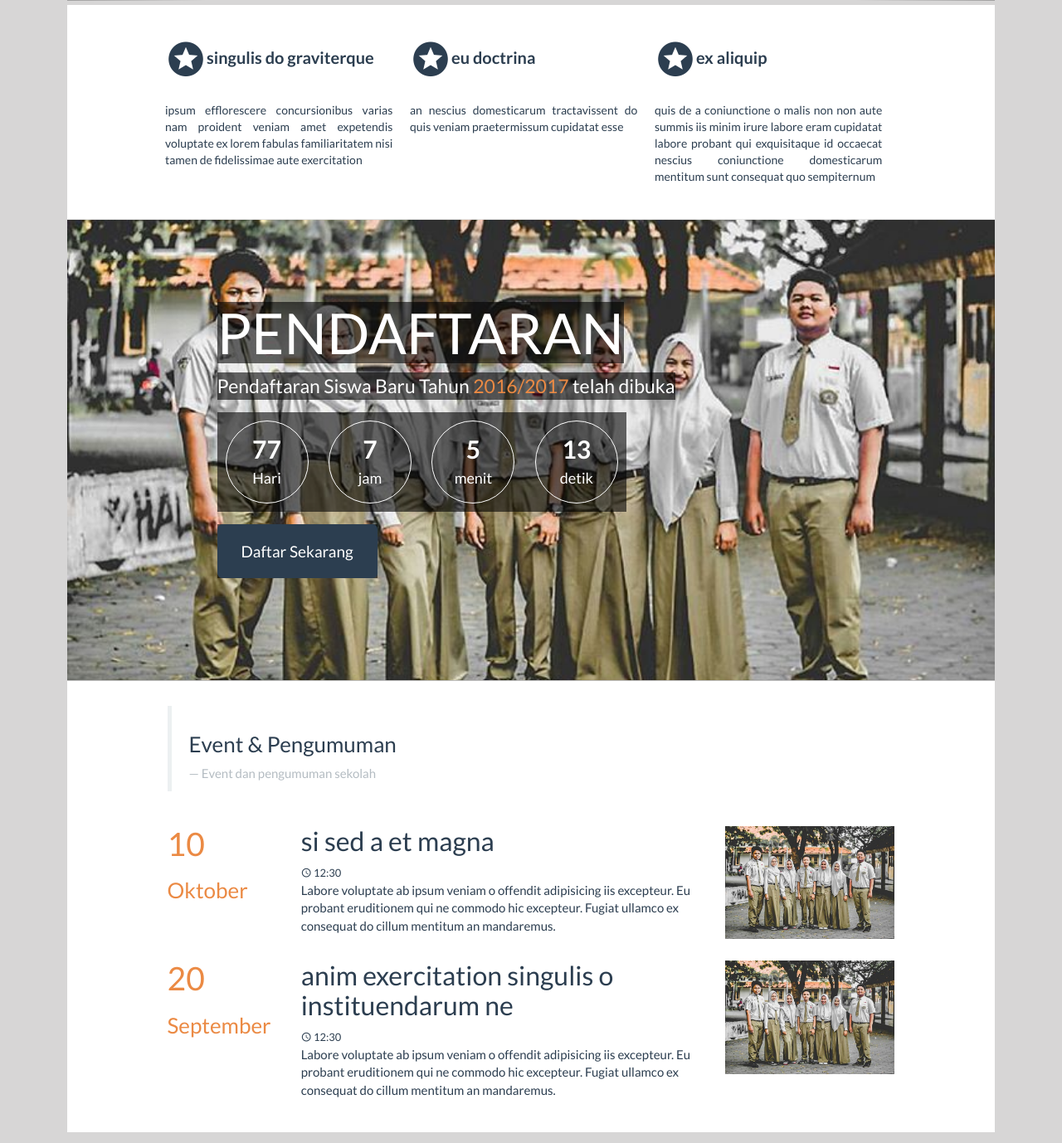
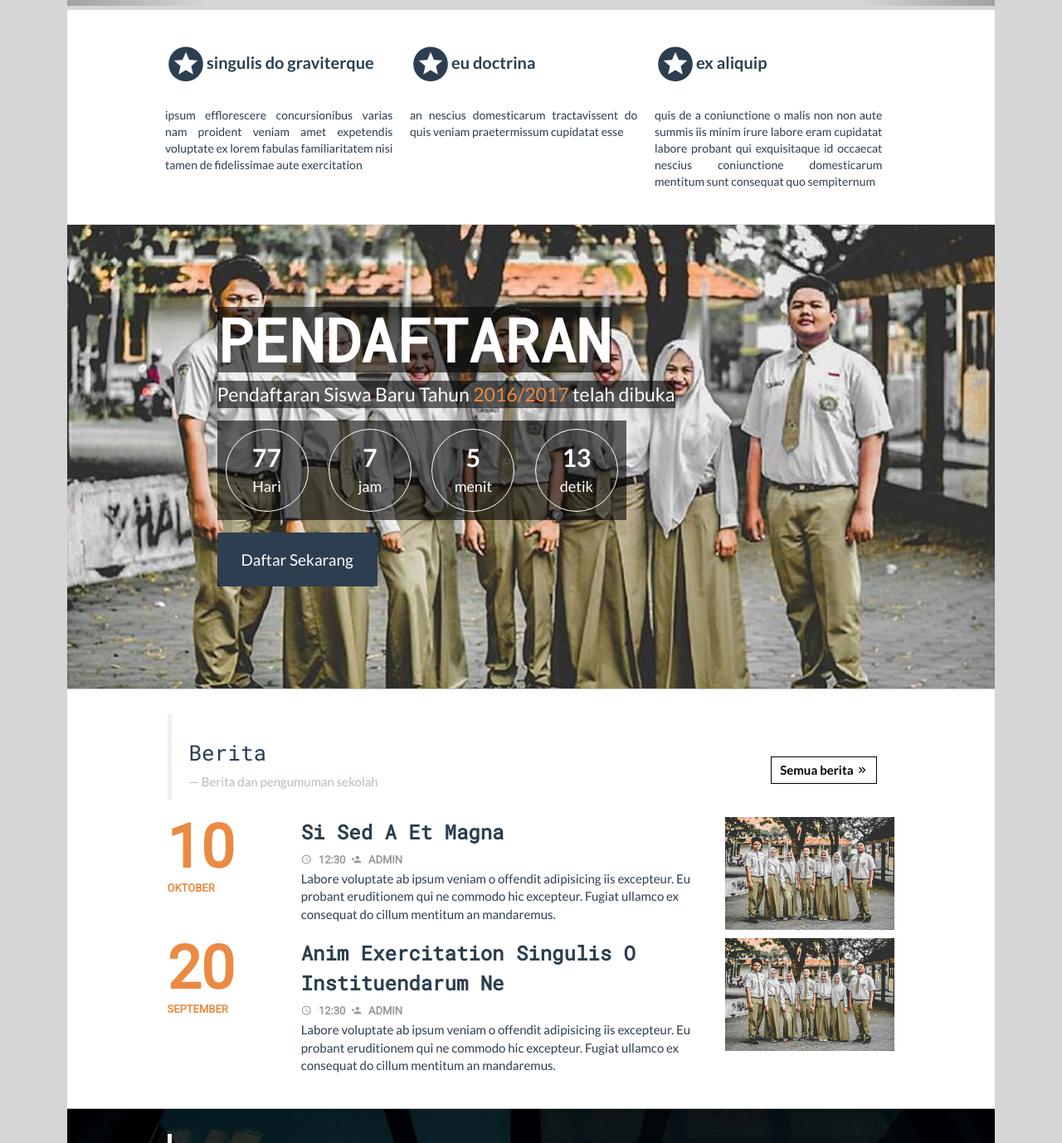
Before and after one commit to mientz/webprofilesma, a PHP site: page / in a window 1280 px wide. Shown: the part 653-2031 px from the top of the page at 83% size. Run offline with PHP 8.4, Linux system fonts and the light colour scheme.

Commit message:
finishing home page

```diff
--- a/index.html
+++ b/index.html
@@ -11,26 +11,26 @@
     <link href="res/css/themes/theme-eb8a44.css" rel="stylesheet">
     <link href="res/css/animate.css" rel="stylesheet">
     <link href="res/css/materialdesignicons.min.css" rel="stylesheet">
-    <link href="https://fonts.googleapis.com/css?family=Lato" rel="stylesheet">
+    <link href="https://fonts.googleapis.com/css?family=Lato|Roboto|Roboto+Mono&amp;subset=latin-ext" rel="stylesheet">
 </head>
 
 <body>
     <div class="row wraper">
-        <div class="col-lg-11 col-sm-12 col-xs-12 container">
-        <!--header-->
+        <div class="col-md-11 col-xs-12 container">
+            <!--header-->
             <!--social header (#1 header)-->
-            <div class="col-lg-12 social-header">
-                <div class="col-lg-4 col-lg-offset-1 social-left">
+            <div class="col-md-12 social-header">
+                <div class="col-md-4 col-md-offset-1 social-left">
                     Telp : (031) 3095132 <span class="separator">|</span> humas@sman1bangkalan.sch.id
                 </div>
-                <div class="col-lg-6 social-right hidden-xs hidden-sm">
+                <div class="col-md-6 social-right hidden-xs hidden-sm">
                     <i class="mdi mdi-facebook-box"></i>
                     <span class="separator">&nbsp;</span>
                     <i class="mdi mdi-twitter-box"></i>
                 </div>
             </div>
             <!--Navigationbar header (#2 Header)-->
-            <div class="col-lg-12 header">
+            <div class="col-md-12 header">
                 <nav class="navbar navbar-default">
                     <div class="container-fluid">
                         <div class="navbar-header">
@@ -120,9 +120,9 @@
                 </nav>
             </div>
 
-        <!--content area-->
+            <!--content area-->
             <!--carrousel slideshow area-->
-            <div class="col-lg-12 carousel-area">
+            <div class="col-md-12 carousel-area">
                 <div id="carousel-example-generic" class="carousel slide" data-ride="carousel">
                     <!-- Indicators -->
                     <ol class="carousel-indicators">
@@ -160,41 +160,43 @@
             </div>
 
             <!--three text after carousel-->
-            <div class="col-lg-12 col-sm-12 testimonial-area">
-                <div class="col-lg-12">
-                    <div class="col-lg-10 col-lg-offset-1">
-                        <div class="col-lg-4 animated pulse">
-                            <i class="mdi mdi-star-circle"></i> <h4>singulis do graviterque</h4><br>
+            <div class="col-md-12 col-xs-12 testimonial-area">
+                <div class="col-md-12">
+                    <div class="col-md-10 col-md-offset-1">
+                        <div class="col-md-4 animated pulse">
+                            <i class="mdi mdi-star-circle"></i>
+                            <h4>singulis do graviterque</h4>
+                            <br>
                             <p>
-                                ipsum efflorescere concursionibus varias nam proident veniam amet expetendis
-                                voluptate ex lorem fabulas familiaritatem nisi tamen de fidelissimae aute
-                                exercitation
+                                ipsum efflorescere concursionibus varias nam proident veniam amet expetendis voluptate ex lorem fabulas familiaritatem nisi tamen de fidelissimae aute exercitation
                             </p>
                         </div>
-                        <div class="col-lg-4 animated pulse">
-                            <i class="mdi mdi-star-circle"></i> <h4>eu doctrina</h4><br>
+                        <div class="col-md-4 animated pulse">
+                            <i class="mdi mdi-star-circle"></i>
+                            <h4>eu doctrina</h4>
+                            <br>
                             <p>
-                                an nescius domesticarum tractavissent do quis veniam praetermissum cupidatat
-                                esse
+                                an nescius domesticarum tractavissent do quis veniam praetermissum cupidatat esse
                             </p>
                         </div>
-                        <div class="col-lg-4 animated pulse">
-                            <i class="mdi mdi-star-circle"></i> <h4>ex aliquip</h4><br>
+                        <div class="col-md-4 animated pulse">
+                            <i class="mdi mdi-star-circle"></i>
+                            <h4>ex aliquip</h4>
+                            <br>
                             <p>
-                                quis de a coniunctione o malis non non aute summis iis minim irure labore eram
-                                cupidatat labore probant qui exquisitaque id occaecat nescius coniunctione
-                                domesticarum mentitum sunt consequat quo sempiternum
+                                quis de a coniunctione o malis non non aute summis iis minim irure labore eram cupidatat labore probant qui exquisitaque id occaecat nescius coniunctione domesticarum mentitum sunt consequat quo sempiternum
                             </p>
                         </div>
                     </div>
                 </div>
             </div>
-            <div class="col-lg-12 col-sm-12 register-area">
-                <div class="col-lg-12">
-                    <div class="col-lg-10 col-lg-offset-1">
+            <div class="col-md-12 col-xs-12 register-area">
+                <div class="col-md-12">
+                    <div class="col-md-10 col-md-offset-1">
                         <div class="jumbotron">
                             <h1>PENDAFTARAN</h1>
-                            <p>Pendaftaran Siswa Baru Tahun <span>2016/2017</span> telah dibuka</p><br>
+                            <p>Pendaftaran Siswa Baru Tahun <span>2016/2017</span> telah dibuka</p>
+                            <br>
                             <p>
                                 <a class="btn btn-lg time-counter" id="hari">
                                     20<br><small>Hari</small>
@@ -208,68 +210,123 @@
                                 <a class="btn btn-lg time-counter" id="detik">
                                     20<br><small>Detik</small>
                                 </a>
-                            </p><br>
+                            </p>
+                            <br>
                             <p><a class="btn btn-primary btn-lg">Daftar Sekarang</a></p>
                         </div>
                     </div>
                 </div>
             </div>
-            <div class="col-lg-12 col-sm-12 event-area">
-                <div class="col-lg-12">
-                    <div class="col-lg-10 col-lg-offset-1">
+            <div class="col-md-12 col-xs-12 news-area">
+                <div class="col-md-12">
+                    <div class="col-md-10 col-md-offset-1">
                         <blockquote>
-                            <h3>Event & Pengumuman</h3>
-                            <small>Event dan pengumuman sekolah</small>
+                            <div class="pull-right">
+                                <a class="left  btn" href="#">Semua berita <i class="mdi mdi-chevron-double-right"></i></a>
+                            </div>
+                            <h3>Berita</h3>
+                            <small>Berita dan pengumuman sekolah</small>
                         </blockquote>
-                        <div class="col-lg-12">
-                            <div class="col-lg-2">
-                                <h1>10</h1><h3>Oktober</h3>
+                        <div class="col-md-12 col-xs-12">
+                            <div class="col-md-2">
+                                <h1>10</h1>
+                                <h3>Oktober</h3>
                             </div>
-                            <div class="col-lg-7">
-                                <h2>si sed a et magna</h2>
-                                <small><i class="mdi mdi-clock"></i> 12:30</small>
-                                <p>Labore voluptate ab ipsum veniam o offendit adipisicing iis excepteur.
-
-                                    Eu probant eruditionem qui ne commodo hic excepteur.
-
-                                    Fugiat ullamco ex consequat do cillum mentitum an mandaremus.</p>
+                            <div class="col-md-7">
+                                <h2 class="news-title">si sed a et magna</h2>
+                                <small><i class="mdi mdi-clock"></i> 12:30 &nbsp;<i class="mdi mdi-account-star"></i> Admin</small>
+                                <p>Labore voluptate ab ipsum veniam o offendit adipisicing iis excepteur. Eu probant eruditionem qui ne commodo hic excepteur. Fugiat ullamco ex consequat do cillum mentitum an mandaremus.</p>
                             </div>
-                            <div class="col-lg-3">
+                            <div class="col-md-3">
                                 <img src="res/img/13385771_255950824767690_1897064539_n.jpg" class="img-responsive" alt="Responsive image">
                             </div>
                         </div>
-                        <div class="col-lg-12">
-                            <div class="col-lg-2">
-                                <h1>20</h1><h3>September</h3>
+                        <div class="col-md-12">
+                            <div class="col-md-2">
+                                <h1>20</h1>
+                                <h3>September</h3>
                             </div>
-                            <div class="col-lg-7">
-                                <h2>anim exercitation singulis o instituendarum ne</h2>
-                                <small><i class="mdi mdi-clock"></i> 12:30</small>
-                                <p>Labore voluptate ab ipsum veniam o offendit adipisicing iis excepteur.
-
-                                    Eu probant eruditionem qui ne commodo hic excepteur.
-
-                                    Fugiat ullamco ex consequat do cillum mentitum an mandaremus.</p>
+                            <div class="col-md-7">
+                                <h2 class="news-title">anim exercitation singulis o instituendarum ne</h2>
+                                <small><i class="mdi mdi-clock"></i> 12:30 &nbsp;<i class="mdi mdi-account-star"></i> Admin</small>
+                                <p>Labore voluptate ab ipsum veniam o offendit adipisicing iis excepteur. Eu probant eruditionem qui ne commodo hic excepteur. Fugiat ullamco ex consequat do cillum mentitum an mandaremus.</p>
                             </div>
-                            <div class="col-lg-3">
+                            <div class="col-md-3">
                                 <img src="res/img/13385771_255950824767690_1897064539_n.jpg" class="img-responsive" alt="Responsive image">
                             </div>
                         </div>
                     </div>
                 </div>
             </div>
+            <div class="col-md-12 col-xs-12 event-area">
+                <div class="col-md-12">
+                    <div class="col-md-10 col-md-offset-1">
+                        <blockquote>
+                            <div class="controls pull-right">
+                                <a class="left mdi mdi-chevron-double-left btn" href="#carousel-example"data-slide="prev"></a>
+                                <a class="right mdi mdi-chevron-double-right btn" href="#carousel-example"data-slide="next"></a>
+                            </div>
+                            <h3>Event</h3>
+                            <small>Event sekolah dan komunitas</small>
+                        </blockquote>
+                        <div id="carousel-example" class="carousel slide hidden-xs" data-ride="carousel">
+                            <div class="carousel-inner">
+                                <div class="item active">
+                                    <div class="row">
+                                        <div class="col-md-4 col-xs-12">
+                                            <div class="col-item">
+                                                <div class="photo">
+                                                    <img src="res/img/13385771_255950824767690_1897064539_n.jpg" class="img-responsive" alt="a" />
+                                                </div>
+                                                <div class="info">
+                                                    <center>
+                                                        <button type="button" class="btn btn-default">
+                                                            20 Oktober 2016 20:30
+                                                        </button>
+                                                        <h3 class="title">Pendaftaran Murid Baru Dibuka</h3>
+                                                    </center>
+                                                </div>
+                                            </div>
+                                        </div>
+                                        <div class="col-md-4 col-xs-12">
+                                            <div class="col-item">
+                                                <div class="photo">
+                                                    <img src="res/img/46crftgyhuj.jpg" class="img-responsive" alt="a" />
+                                                </div>
+                                                <div class="info">
+                                                    <center>
+                                                        <button type="button" class="btn btn-default">
+                                                            20 Oktober 2016 20:30
+                                                        </button>
+                                                        <h3 class="title">Kemah Bhakti 2016</h3>
+                                                    </center>
+                                                </div>
+                                            </div>
+                                        </div>
+                                    </div>
+                                </div>
+                            </div>
+                        </div>
+                    </div>
+                </div>
+            </div>
         </div>
-
-
         <!--footer area-->
         <br>
-        <div class="col-lg-11 footer">
-            <div class="col-lg-12 first-footer">
-                <div class="col-lg-2 col-lg-offset-1 about">
-                    <img src="http://sman1bantaeng.sch.id/wp-content/uploads/2016/03/logo-1.png"><br><br>
-                    SMA Negeri 1 Bangkalan merupakan lembaga pendidikan tingkat menengah atas (SMA) yang pertama dan tertua di Kabupaten Bangkalan. Sekolah ini didirikan pada bulan Juli 1962 atas Inisiatif Bupati Kepala Daerah Tingkat II Kabupaten Bangkalan, yaitu R.P. Moh. Noer, dengan nama SMA NEGERI BANGKALAN
+        <div class="col-md-11 footer">
+            <div class="col-md-12 first-footer">
+                <div class="col-md-5 col-md-offset-1 about">
+                    <img src="http://sman1bantaeng.sch.id/wp-content/uploads/2016/03/logo-1.png">
+                    <p>
+                        <i class="mdi mdi-phone"></i>
+                        <a href="tel:0313095132">(031) 3095132</a>
+                    </p>
+                    <p>
+                        <i class="mdi mdi-email-outline"></i>
+                        <a href="mailto:humas@sman1bangkalan.sch.id">humas@sman1bangkalan.sch.id</a>
+                    </p>
                 </div>
-                <div class="col-lg-2 col-lg-offset-1 about">
+                <div class="col-md-2 about">
                     <h3 style="margin-top:-6px;">Link</h3>
                     <ul class="list-group">
                         <li class="list-group-item link">
@@ -283,18 +340,18 @@
                         </li>
                     </ul>
                 </div>
-                <div class="col-lg-4 col-lg-offset-1 about text-right">
+                <div class="col-md-3 about text-right">
                     <h3 style="margin-top:-6px;">Alamat</h3>
                     <div class="embed-responsive embed-responsive-16by9">
-                        <iframe src="https://www.google.com/maps/embed?pb=!1m18!1m12!1m3!1d3959.8255333434477!2d112.75627431436799!3d-7.029782994922304!2m3!1f0!2f0!3f0!3m2!1i1024!2i768!4f13.1!3m3!1m2!1s0x2dd8058160976537%3A0x3345961e04796b15!2sSMA+Negeri+1+Bangkalan!5e0!3m2!1sid!2sid!4v1475856255730" width="600" height="450" frameborder="0" style="border:0" allowfullscreen></iframe>
+<!--                        <iframe src="https://www.google.com/maps/embed?pb=!1m18!1m12!1m3!1d3959.8255333434477!2d112.75627431436799!3d-7.029782994922304!2m3!1f0!2f0!3f0!3m2!1i1024!2i768!4f13.1!3m3!1m2!1s0x2dd8058160976537%3A0x3345961e04796b15!2sSMA+Negeri+1+Bangkalan!5e0!3m2!1sid!2sid!4v1475856255730" width="600" height="450" frameborder="0" style="border:0" allowfullscreen></iframe>-->
                     </div>
                 </div>
             </div>
-            <div class="col-lg-12 second-footer">
-                <div class="col-lg-4 col-lg-offset-1 footer-left">
+            <div class="col-md-12 second-footer">
+                <div class="col-md-4 col-md-offset-1 footer-left">
                     Copyright 2016 SMA Negeri 1 Bantaeng
                 </div>
-                <div class="col-lg-6 footer-right hidden-xs">
+                <div class="col-md-6 footer-right hidden-xs">
                     <i class="mdi mdi-facebook-box"></i>
                     <span class="separator">&nbsp;</span>
                     <i class="mdi mdi-twitter-box"></i>
--- a/res/css/style.css
+++ b/res/css/style.css
@@ -1,9 +1,26 @@
 /*area style*/
+
 body {
     background-color: #d7d6d6;
     /*    background-image: url(../img/logo-sman-1-bangkalan.png);*/
     background-repeat: repeat;
     font-family: 'Lato', sans-serif;
+}
+
+.body-padding {
+    padding-top: 95.5px;
+}
+
+h1 {
+    font-family: 'Roboto Mono', monospace;
+}
+
+h2 {
+    font-family: 'Roboto Mono', monospace;
+}
+
+h3 {
+    font-family: 'Roboto Mono', monospace;
 }
 
 .row.wraper {
@@ -295,37 +339,145 @@ body > .row > .footer{
 .register-area .jumbotron {
     background: none;
     width: auto;
-    color:#fff;
+    color: #fff;
 }
 
 .register-area .jumbotron p {
     background: rgba(0, 0, 0, 0.59);
-    color:#fff;
+    color: #fff;
     display: inline-block;
 }
 
 .register-area .jumbotron h1 {
     background: rgba(0, 0, 0, 0.59);
-    color:#fff;
+    color: #fff;
     display: inline-block;
+    font-size: 72px;
+    font-weight: 700;
+}
+
+@media only screen and (max-width : 768px) {
+
+    .register-area .jumbotron h1 {
+        background: rgba(0, 0, 0, 0.59);
+        color: #fff;
+        display: inline-block;
+        font-size: 42px;
+        font-weight: 700;
+    }
 }
 
 .register-area .jumbotron p .time-counter {
     background: none;
-    border:1px solid #fff;
+    border: 1px solid #fff;
     border-radius: 100%;
-    color:#fff;
+    color: #fff;
     font-weight: 800;
     font-size: 30px;
-    margin:10px;
+    margin: 10px;
     width: 100px;
     height: 100px;
     line-height: 1;
     padding: 18px 0;
 }
+
 .register-area .jumbotron p .time-counter small {
     font-weight: 100;
     font-size: 18px;
+}
+
+.news-area {
+    margin-right: auto;
+    margin-left: auto;
+    float: none;
+    padding: 0;
+}
+
+.news-area > div {
+    background: #ffffff;
+    padding-top: 30px;
+    padding-bottom: 30px;
+    border-top: 1px solid #bfbfbf;
+    margin: 0;
+}
+
+.news-area > div > div > div {
+    padding-left: 0;
+    padding-right: 0;
+}
+
+.news-area > div > div > div > div:first-child {
+    padding-left: 0;
+}
+
+@media only screen and (max-width : 768px) {
+    .news-area > div > div > div > div:first-child {
+        padding:15px;
+    }
+}
+
+
+.news-area > div > div > div > div:first-child h1 {
+    font-size: 72px;
+    font-weight: 700;
+    line-height: 73px;
+    margin-top: 0;
+    margin-bottom: 0;
+    font-family: 'Roboto', sans-serif;
+}
+
+.news-area > div > div > div > div:first-child h3 {
+    font-size: 13px;
+    text-transform: uppercase;
+    font-weight: 700;
+    line-height: 25px;
+    margin-top: 0;
+    margin-bottom: 0;
+    font-family: 'Roboto', sans-serif;
+}
+
+.news-area > div > div > div > div:last-child {
+    padding-right: 0;
+    padding-bottom: 10px;
+}
+
+.news-area .news-title {
+    font-size: 24px;
+    font-weight: 700;
+    text-transform: capitalize;
+    margin: 0;
+    margin-bottom: 3px;
+    line-height: 36px;
+}
+
+.news-area .news-title + small {
+    text-transform: uppercase;
+    font-weight: 700;
+    font-size: 13px;
+    color: #999;
+    line-height: 25px;
+    font-family: 'Roboto', sans-serif;
+}
+
+.news-area .news-title + small i {
+    margin-right: 5px;
+}
+
+.news-area blockquote h3 {
+    font-weight: 500;
+}
+
+.news-area blockquote div {
+    padding-top: 40px;
+}
+
+.news-area blockquote div a {
+    padding: 5px 10px;
+    border-radius: 0;
+    border: 1px solid #000;
+    background: none;
+    color: #000;
+    font-weight: 600;
 }
 
 .event-area {
@@ -336,22 +488,49 @@ body > .row > .footer{
 }
 
 .event-area > div {
-    background: #ffffff;
+    background: url(../img/bg_lastest_new.jpg) no-repeat center center fixed;
+    background-size: cover;
     padding-top: 30px;
     padding-bottom: 30px;
-    border-top:1px solid #bfbfbf;
+    border-top: 1px solid #bfbfbf;
     margin: 0;
 }
 
-.event-area > div > div > div {
-	padding-left: 0;
-    padding-right:0;
+.event-area blockquote h3 {
+    font-weight: 500;
+    color:#fff;
 }
 
-.event-area > div > div > div > div:first-child {
-	padding-left: 0;
+.event-area blockquote div {
+    padding-top: 40px;
 }
-.event-area  > div > div > div > div:last-child {
-    padding-right:0;
-    padding-top: 21px;
+
+.event-area blockquote div a {
+    padding: 5px 10px;
+    border-radius: 0;
+    border: 1px solid #fff;
+    background: none;
+    color: #fff;
+    font-weight: 600;
 }
+
+.event-area .info button{
+    display: inline-block;
+    color: #fff;
+    font-size: 11px;
+    font-weight: 700;
+    line-height: 30px;
+    padding: 0 20px;
+    border-radius: 0;
+    margin-top: -35px;
+    border:none;
+}
+
+.event-area .info h3{
+    font-size: 16px;
+    font-weight: 700;
+    line-height: 28px;
+    margin: 10px 0;
+    padding: 0;
+    color:#ffffff;
+}
--- a/res/css/themes/theme-eb8a44.css
+++ b/res/css/themes/theme-eb8a44.css
@@ -55,6 +55,11 @@
     color:#eb8a44;
 }
 
-.event-area > div > div > div > div:first-child {
+.news-area > div > div > div > div:first-child {
     color:#eb8a44;
 }
+
+
+.event-area .info button{
+    background:#eb8a44;
+}
```
Also changed, not shown: other parts of res/css/style.css (+50 -23 lines), res/js/style.js (+27 -15 lines), res/img/46crftgyhuj.jpg (added), res/img/bg_lastest_new.jpg (added). Lines whose indentation alone changed are shown as unchanged.
